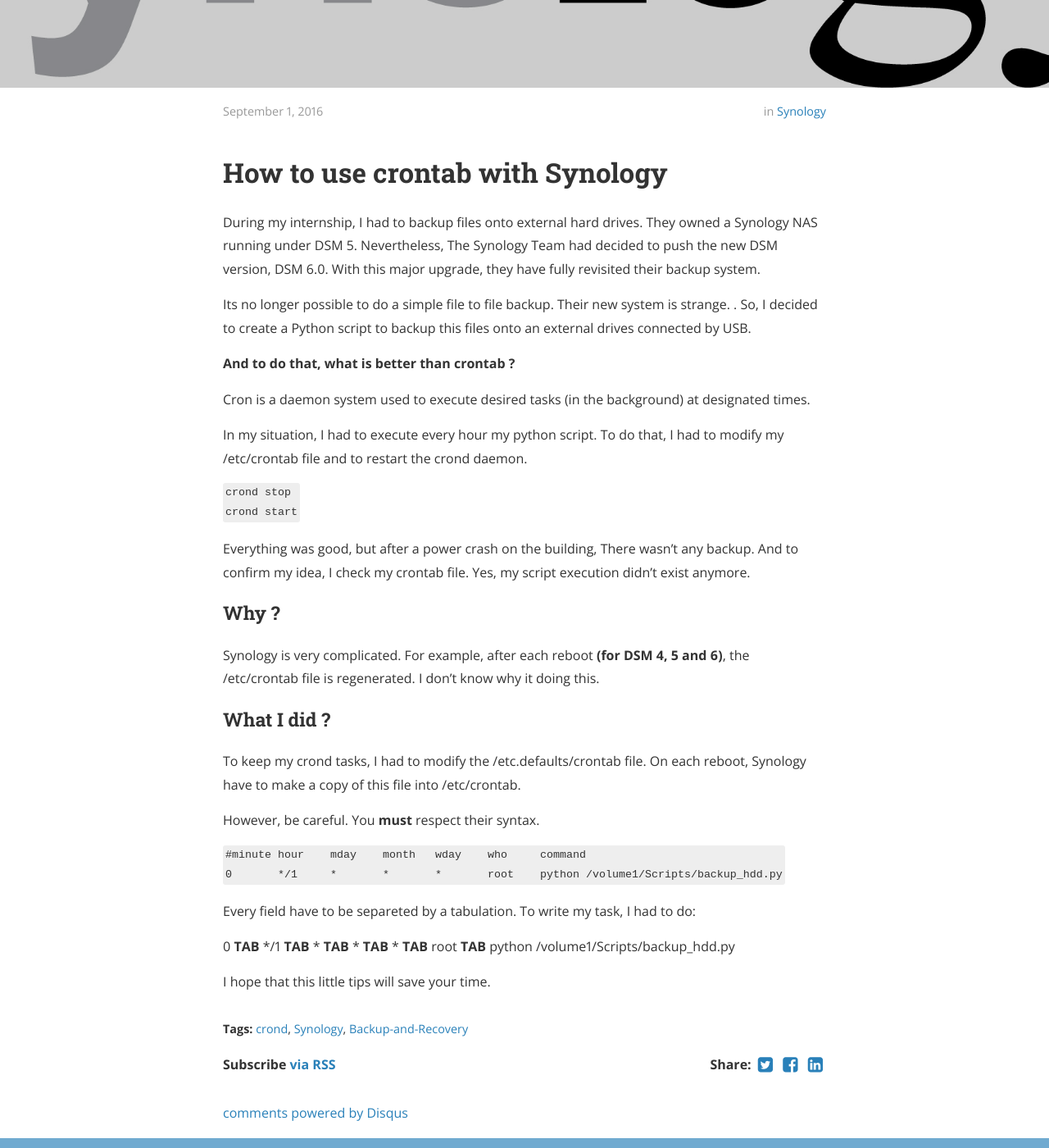
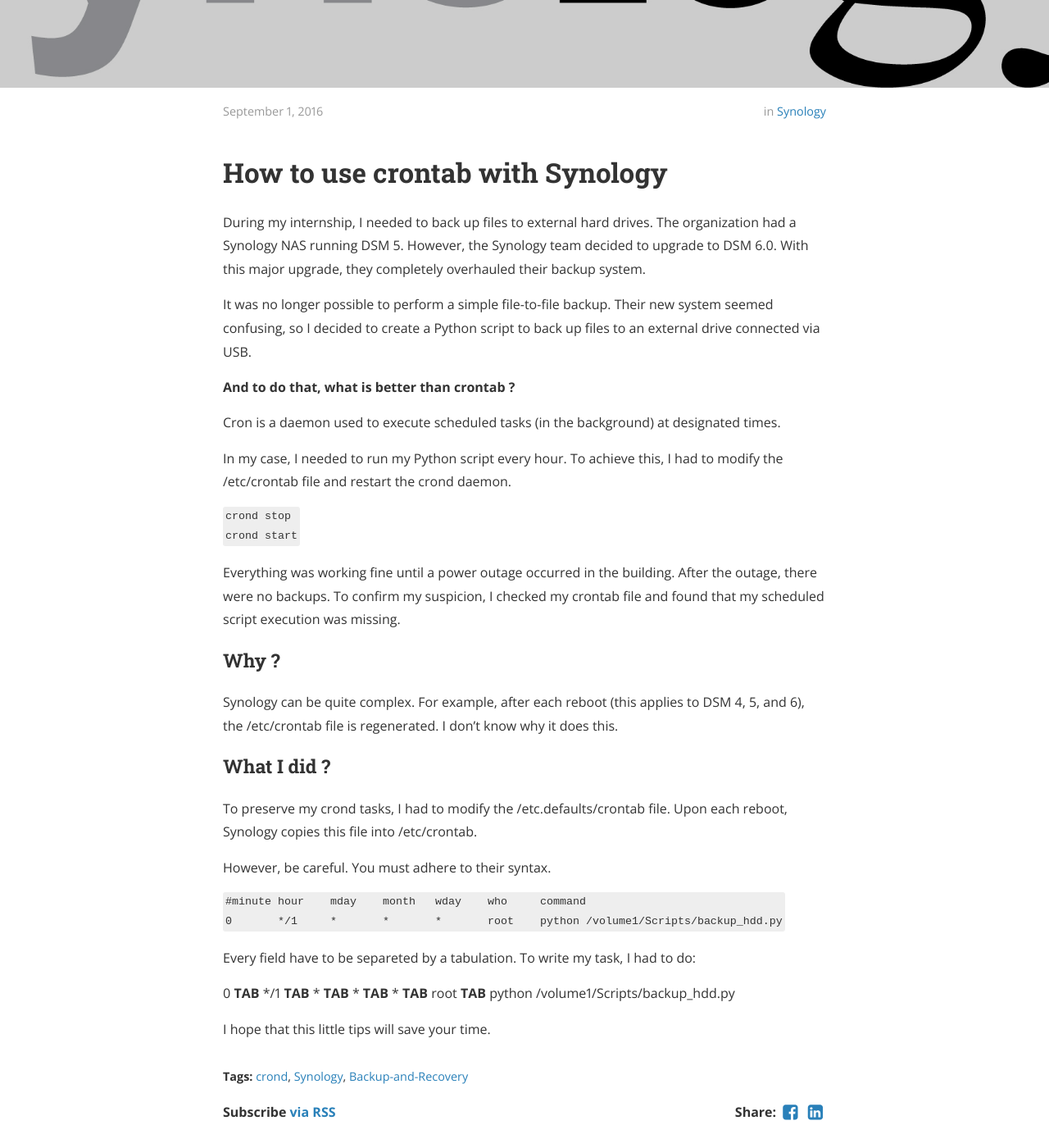
Before and after one commit to Fen0l/fen0l.github.io, a Jekyll site: the page built from _posts/2016-09-01-crontab-with-synology.markdown, in a window 1280 px wide and 1400 px high, scrolled down 396 px. Shown: the whole window at 82% size. Built offline with Jekyll 4.4.1, drawn with Linux system fonts in a browser that asks for light colours; nearby versions of some CDN libraries; comment, search, counter and statistics services are not loaded; a style sheet for code colours, icons or effects is not loaded; some of the changed text lies outside the part shown.

Commit message:
[REFRESH and DPBOT]

````diff
--- a/_config.yml
+++ b/_config.yml
@@ -10,10 +10,10 @@
 # Site settings
 title: Fen0l
 subtitle: "Discovering, Tips & Tricks and HowTo"
-email: hello@anthonypradal.com
+email: hello@a-pradal.com
 name: Anthony Pradal
 description: >
-  My blog. Do you live it ?
+  My blog. Do you like it ?
 
 # root of your server.
 baseurl: ""
@@ -58,7 +58,7 @@
     username: JokerSql
     url: https://twitter.com/JokerSql
     desc: Follow me on Twitter
-    share: true
+    share: false
 
   - name: Facebook
     icon: facebook
--- a/_posts/2016-09-01-crontab-with-synology.markdown
+++ b/_posts/2016-09-01-crontab-with-synology.markdown
@@ -11,32 +11,32 @@
 # How to use crontab with Synology
 
 
-During my internship, I had to backup files onto external hard drives. They owned a Synology NAS running under DSM 5. Nevertheless, The Synology Team had decided to push the new DSM version, DSM 6.0. With this major upgrade, they have fully revisited their backup system.
+During my internship, I needed to back up files to external hard drives. The organization had a Synology NAS running DSM 5. However, the Synology team decided to upgrade to DSM 6.0. With this major upgrade, they completely overhauled their backup system.
 
-Its no longer possible to do a simple file to file backup. Their new system is strange. . So, I decided to create a Python script to backup this files onto an external drives connected by USB.
+It was no longer possible to perform a simple file-to-file backup. Their new system seemed confusing, so I decided to create a Python script to back up files to an external drive connected via USB.
 
 **And to do that, what is better than crontab ?**
 
-Cron is a daemon system used to execute desired tasks (in the background) at designated times.
+Cron is a daemon used to execute scheduled tasks (in the background) at designated times.
 
-In my situation, I had to execute every hour my python script. To do that, I had to modify my /etc/crontab file and to restart the crond daemon.
+In my case, I needed to run my Python script every hour. To achieve this, I had to modify the /etc/crontab file and restart the crond daemon.
 
 ```
 crond stop
 crond start
 ```
 
-Everything was good, but after a power crash on the building, There wasn't any backup. And to confirm my idea, I check my crontab file. Yes, my script execution didn't exist anymore.
+Everything was working fine until a power outage occurred in the building. After the outage, there were no backups. To confirm my suspicion, I checked my crontab file and found that my scheduled script execution was missing.
 
 ### Why ?
 
-Synology is very complicated. For example, after each reboot **(for DSM 4, 5 and 6)**, the /etc/crontab file is regenerated. I don't know why it doing this.
+Synology can be quite complex. For example, after each reboot (this applies to DSM 4, 5, and 6), the /etc/crontab file is regenerated. I don't know why it does this.
 
 ### What I did ?
 
-To keep my crond tasks, I had to modify the /etc.defaults/crontab file. On each reboot, Synology have to make a copy of this file into /etc/crontab.
+To preserve my crond tasks, I had to modify the /etc.defaults/crontab file. Upon each reboot, Synology copies this file into /etc/crontab.
 
-However, be careful. You **must** respect their syntax.
+However, be careful. You must adhere to their syntax.
 
 ```
 #minute	hour	mday	month	wday	who	command
--- a/_posts/2019-10-18-cheatips-sysadmins.markdown
+++ b/_posts/2019-10-18-cheatips-sysadmins.markdown
@@ -11,7 +11,7 @@
 
 ## Monitoring
 
-Easy way to monitor servers connectivity during large maintenance
+An easy way to monitor server connectivity during large maintenance operations.
 
 {% highlight powershell %}
 "[MIGRATION] Alive Network Configuration Check"
````
Also changed, not shown: .github/dependabot.yml (added).
